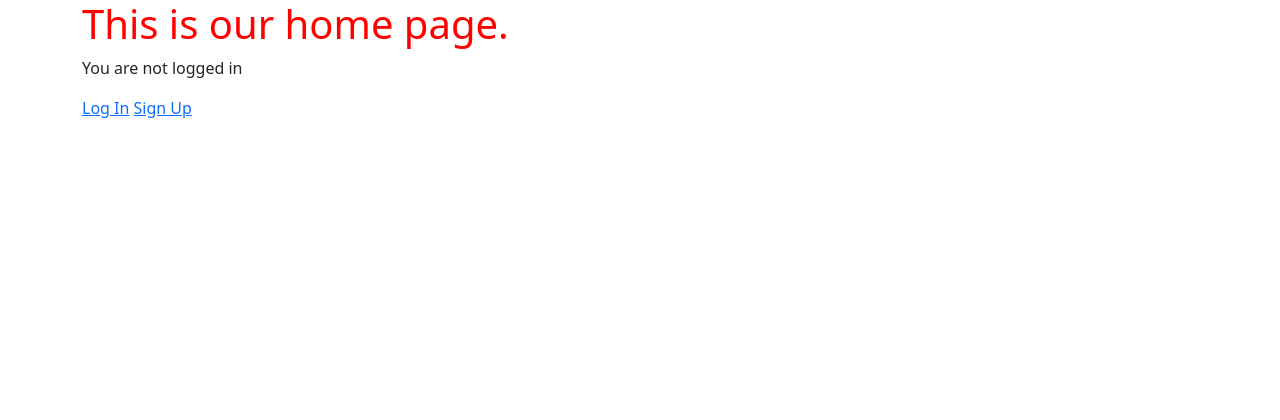
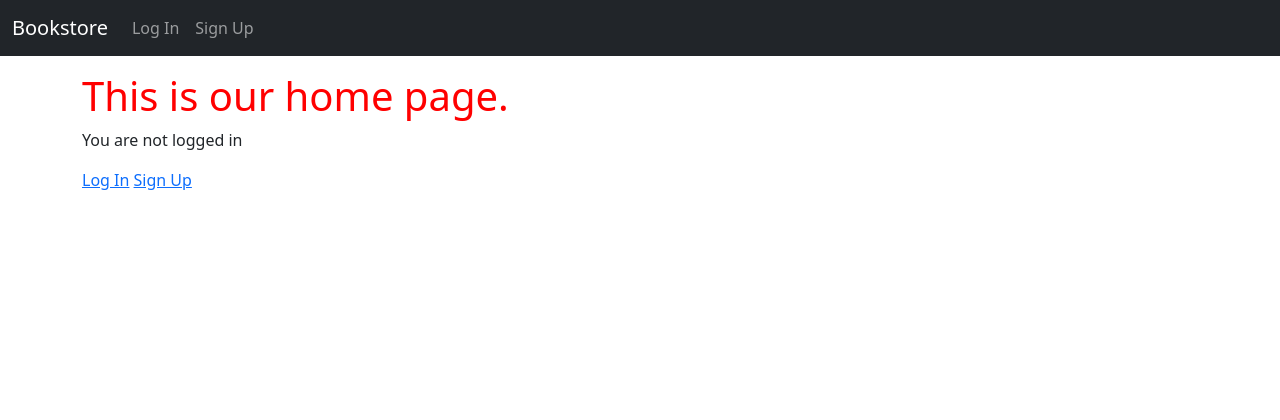
Before and after one commit to thisisjab/bookstore-django, a Django app: page / in a window 1280 px wide. Shown: the top 420 px of the page. Before the commit the page ends 118 px from the top, so only its background shows below. Run offline with Django 4.2, Linux system fonts and the light colour scheme; some libraries are stand-ins or nearby versions.

Commit message:
Add navbar to base template file

```diff
--- a/static/css/base.css
+++ b/static/css/base.css
@@ -1,3 +1,8 @@
+body {
+    min-height: 75rem;
+    padding-top: 4.5rem;
+}
+
 h1 {
     color: red;
 }
--- a/templates/_base.html
+++ b/templates/_base.html
@@ -10,6 +10,32 @@
 </head>
 
 <body>
+    <nav class="navbar navbar-expand-md navbar-dark fixed-top bg-dark">
+        <div class="container-fluid">
+            <a class="navbar-brand" href="#">Bookstore</a>
+            <button class="navbar-toggler" type="button" data-bs-toggle="collapse" data-bs-targ\ et="#navbarCollapse"
+                aria-controls="navbarCollapse" aria-expanded="false" aria-label="Toggle navigation">
+                <span class="navbar-toggler-icon"></span>
+            </button>
+            <div class="collapse navbar-collapse" id="navbarCollapse">
+                <ul class="navbar-nav me-auto mb-2 mb-md-0">
+                    {% if user.is_authenticated %}
+                    <li class="nav-item">
+                        <a class="nav-link" href="{% url 'logout' %}">Log Out</a>
+                    </li>
+                    {% else %}
+                    <li class="nav-item">
+                        <a class="nav-link" href="{% url 'login' %}">Log In</a>
+                    </li>
+                    <li class="nav-item">
+                        <a class="nav-link" href="{% url 'signup' %}">Sign Up</a>
+                    </li>
+                    {% endif %}
+                </ul>
+            </div>
+        </div>
+    </nav>
+
     <div class="container">
         {% block content %}
         {% endblock content %}
```
